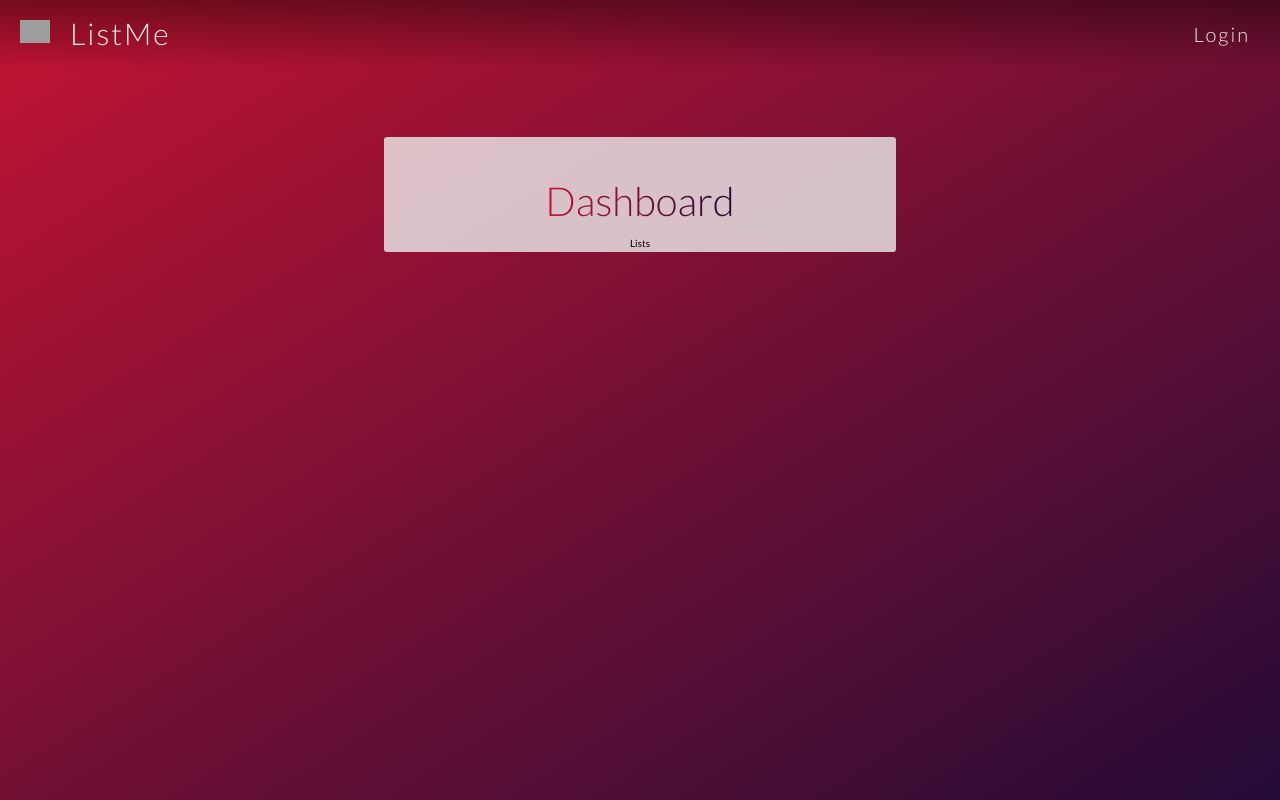
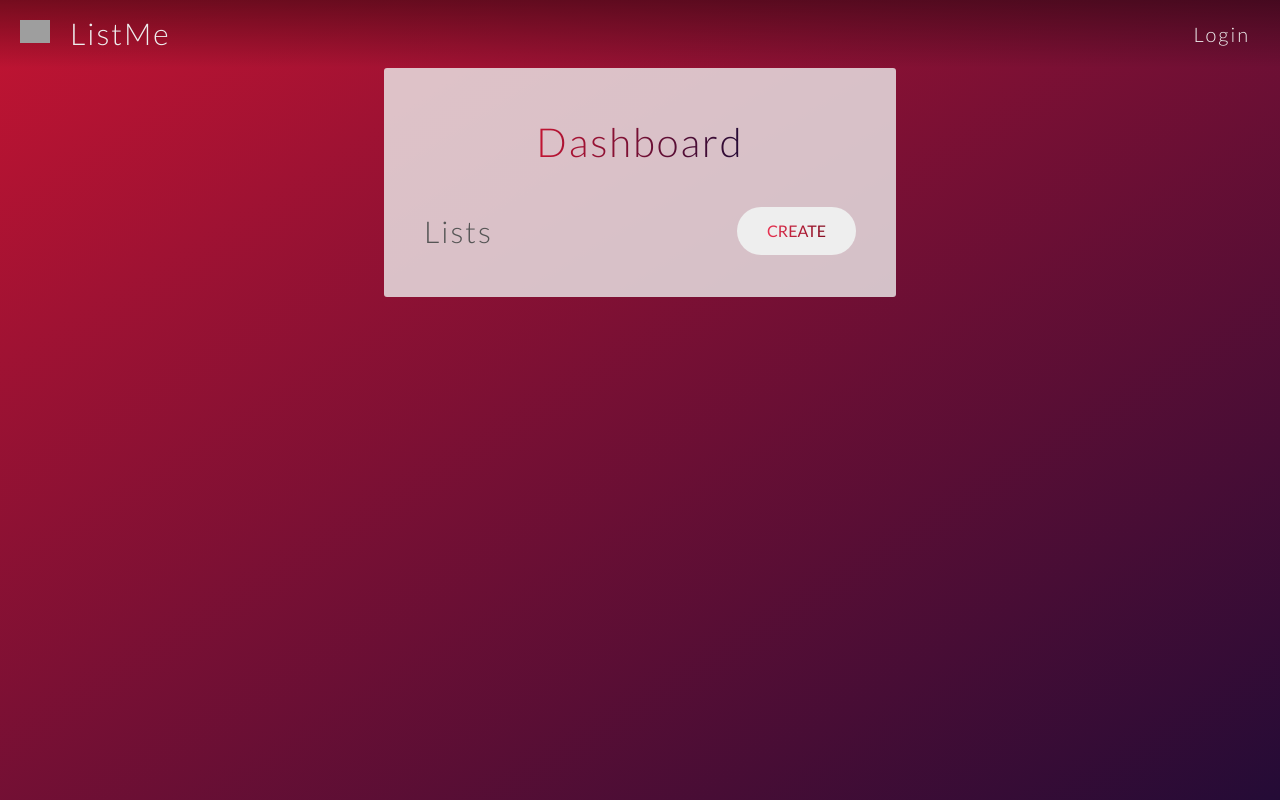
Before and after one commit to nishantshahuci/react-list-me, a React (Create React App) app: page / in a window 1280 px wide. Built offline with nearby package versions, Linux system fonts and the light colour scheme; grey boxes are pictures that could not be loaded.

Commit message:
Update overall page styling

```diff
--- a/src/components/App/App.js
+++ b/src/components/App/App.js
@@ -1,4 +1,4 @@
-import React, { Component, Fragment } from 'react';
+import React, { Component } from 'react';
 import Navbar from '../Navbar/Navbar';
 import Header from '../Header/Header';
 import Login from '../Login/Login';
@@ -6,7 +6,7 @@ import Dashboard from '../Dashboard/Dashboard';
 
 const App = () => {
   return (
-    <Fragment>
+    <div className="app">
       <Navbar />
       <Dashboard
         lists={[
@@ -21,7 +21,7 @@ const App = () => {
           }
         ]}
       />
-    </Fragment>
+    </div>
   );
 };
 
--- /dev/null
+++ b/src/components/App/_app.scss
@@ -0,0 +1,5 @@
+.app {
+  display: flex;
+  flex-direction: column;
+  align-items: center;
+}
--- a/src/components/Button/_button.scss
+++ b/src/components/Button/_button.scss
@@ -8,7 +8,7 @@
     text-decoration: none;
     border: none;
     border-radius: 10rem;
-    padding: 1.5rem 4rem;
+    padding: 1rem 3rem;
     outline: none;
     cursor: pointer;
     position: relative;
@@ -59,6 +59,7 @@
     &:hover {
       background-color: transparent;
       box-shadow: 0 1rem 3rem rgba($color-black, 0.3);
+      z-index: 1;
 
       &::before {
         visibility: visible;
--- a/src/components/Dashboard/Dashboard.js
+++ b/src/components/Dashboard/Dashboard.js
@@ -7,11 +7,11 @@ class Dashboard extends Component {
   renderInitial = () => {
     return (
       <Fragment>
-        <div className="dashboard__header--main">You don't have any lists!</div>
-        <div className="dashboard__header--sub">
+        <h2 className="dashboard__header--main">You don't have any lists!</h2>
+        <h3 className="dashboard__header--sub">
           Get started by clicking the button below
-        </div>
-        <div className="dashboard__button--empty">
+        </h3>
+        <div className="dashboard__button">
           <Button
             btnClasses="btn btn--lighter btn--hover-gradient"
             btnText="Create"
@@ -23,7 +23,18 @@ class Dashboard extends Component {
   };
 
   renderLists = () => {
-    return <div>Lists</div>;
+    return (
+      <div className="dashboard__view">
+        <h2 className="dashboard__view-title">Lists</h2>
+        <div className="dashboard__view-button">
+          <Button
+            btnClasses="btn btn--lighter btn--hover-gradient"
+            btnText="Create"
+            btnTextClasses="btn--text-gradient"
+          />
+        </div>
+      </div>
+    );
   };
 
   renderContent = () => {
@@ -35,8 +46,10 @@ class Dashboard extends Component {
   render = () => {
     return (
       <div className="dashboard">
-        <Title titleText="Dashboard" />
-        {this.renderContent()}
+        <div className="dashboard__container">
+          <Title titleText="Dashboard" />
+          {this.renderContent()}
+        </div>
       </div>
     );
   };
--- a/src/components/Dashboard/_dashboard.scss
+++ b/src/components/Dashboard/_dashboard.scss
@@ -1,33 +1,56 @@
 .dashboard {
   width: 40%;
-  position: absolute;
-  top: 20%;
-  left: 50%;
-  transform: translate(-50%, -20%);
   background-color: rgba($color-grey-lighter, 0.8);
   border-radius: 0.3rem;
-  display: flex;
-  flex-direction: column;
-  align-items: center;
+
+  &__container {
+    display: flex;
+    flex-direction: column;
+    align-items: center;
+    margin: 4rem;
+  }
 
   &__header {
     &--main {
       font-size: 3rem;
+      font-weight: 300;
       letter-spacing: 0.2rem;
       color: $color-grey-darker;
       margin-top: 2rem;
+      padding-left: 0.2rem;
     }
 
     &--sub {
       font-size: 2rem;
+      font-weight: 300;
       letter-spacing: 0.1rem;
+      padding-left: 0.1rem;
       color: $color-grey-dark;
     }
   }
 
   &__button {
-    &--empty {
-      margin: 5rem 0;
-    }
+    display: flex;
+    align-items: center;
+    margin-top: 4rem;
+  }
+
+  &__view {
+    display: flex;
+    justify-content: space-between;
+    width: 100%;
+    margin-top: 3rem;
+  }
+
+  &__view-title {
+    font-size: 3rem;
+    font-weight: 300;
+    letter-spacing: 0.2rem;
+    color: $color-grey-darker;
+  }
+
+  &__view-button {
+    display: flex;
+    align-items: center;
   }
 }
--- a/src/components/Header/_header.scss
+++ b/src/components/Header/_header.scss
@@ -1,10 +1,7 @@
 .header {
-  position: absolute;
-  top: 45%;
-  left: 50%;
-  transform: translate(-50%, -45%);
   width: 100%;
   text-align: center;
+  margin-top: 10rem;
 
   &-text {
     text-transform: uppercase;
@@ -30,5 +27,8 @@
 
   &__button {
     margin-top: 5rem;
+    display: flex;
+    flex-direction: column;
+    align-items: center;
   }
 }
--- a/src/components/Login/Login.js
+++ b/src/components/Login/Login.js
@@ -6,6 +6,7 @@ import Title from '../Title/Title';
 const Login = () => {
   return (
     <div className="login">
+      <div className="login__container">
         <Title titleText="Login" />
         <form className="login__form">
           <div className="login__form-field">
@@ -36,6 +37,7 @@ const Login = () => {
           </div>
         </form>
       </div>
+    </div>
   );
 };
 
--- a/src/components/Login/_login.scss
+++ b/src/components/Login/_login.scss
@@ -1,17 +1,17 @@
 .login {
   width: 40%;
-  position: absolute;
-  top: 20%;
-  left: 50%;
-  transform: translate(-50%, -20%);
   background-color: rgba($color-grey-lighter, 0.8);
   border-radius: 0.3rem;
-  display: flex;
-  flex-direction: column;
-  align-items: stretch;
+
+  &__container {
+    display: flex;
+    flex-direction: column;
+    align-items: stretch;
+    margin: 4rem;
+  }
 
   &__form {
-    margin: 3rem 5rem;
+    margin-top: 3rem;
   }
 
   &__form-field {
--- a/src/components/Navbar/_navbar.scss
+++ b/src/components/Navbar/_navbar.scss
@@ -1,6 +1,4 @@
 .navbar {
-  position: fixed;
-  z-index: 9999;
   width: 100%;
   background-image: linear-gradient(to bottom, rgba(#000, 0.4), rgba(#000, 0));
   display: flex;
--- a/src/components/Title/_title.scss
+++ b/src/components/Title/_title.scss
@@ -1,7 +1,7 @@
 .title {
   font-size: 4rem;
   font-weight: 300;
-  margin-top: 3rem;
+  letter-spacing: .2rem;
   display: flex;
   justify-content: center;
 }
--- a/src/index.scss
+++ b/src/index.scss
@@ -1,6 +1,7 @@
 @import './sass/variables';
 @import './sass/base';
 
+@import './components/App/app';
 @import './components/Button/button';
 @import './components/Dashboard/dashboard';
 @import './components/GradientText/gradientText';
--- a/src/sass/_base.scss
+++ b/src/sass/_base.scss
@@ -23,5 +23,4 @@ body {
     $color-secondary
   );
   background-size: cover;
-  position: relative;
 }
```
Lines whose indentation alone changed are shown as unchanged.
